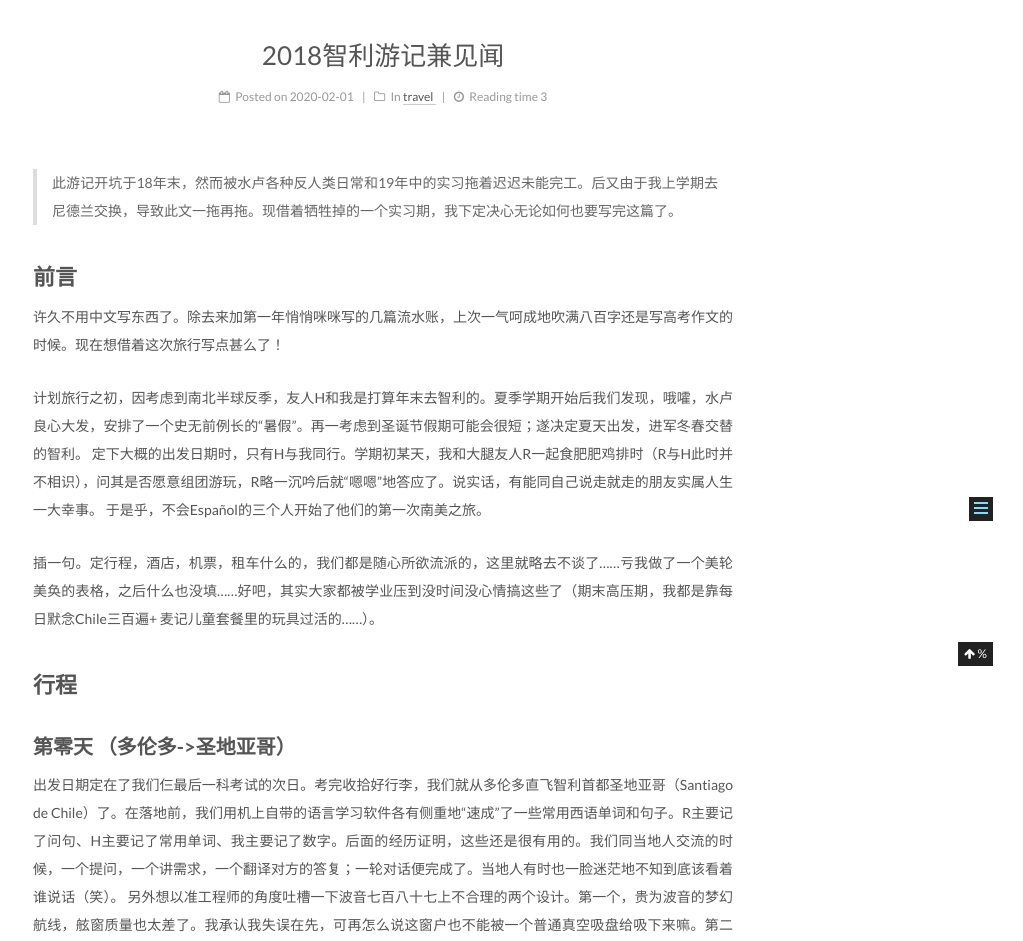
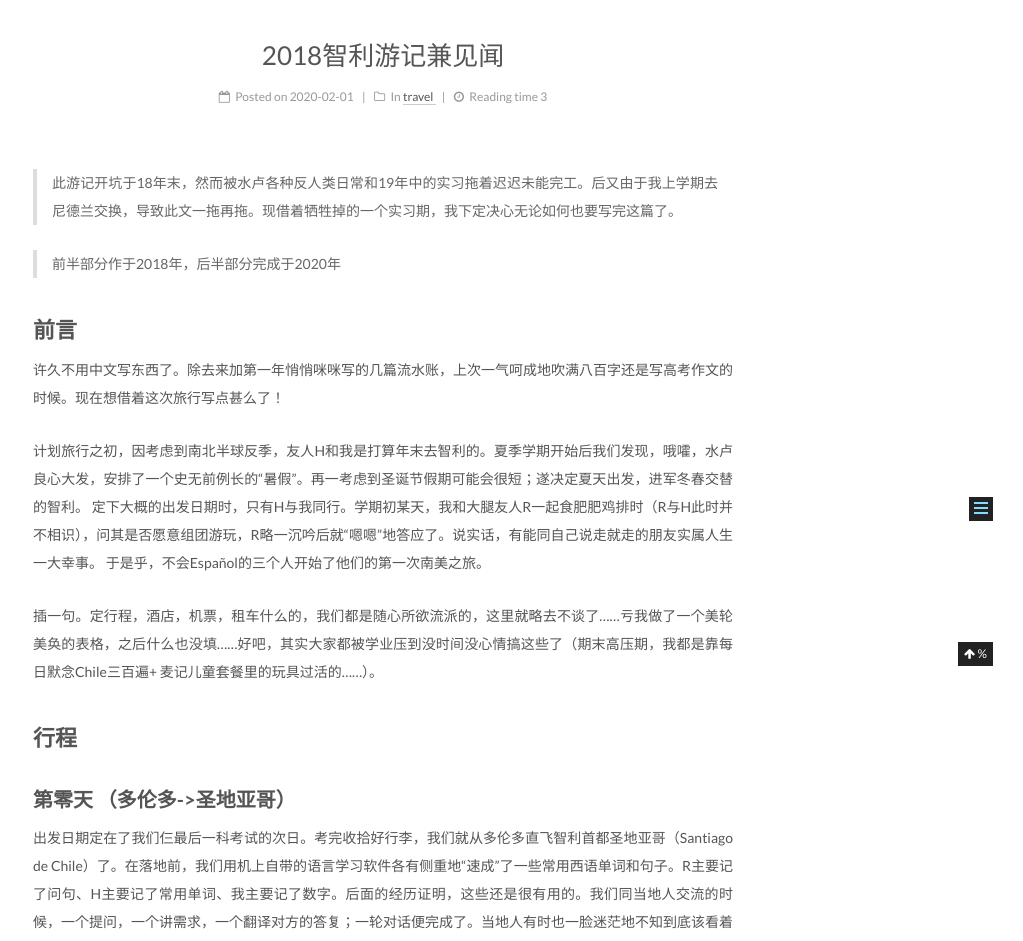
Before and after one commit to pwyq/blog, a Jekyll site: the page built from _posts/2020-02-01-Chile-travels.md, in a window 1280 px wide. Shown: the part 334-1275 px from the top of the page, without its empty margins (257-1280 px from the left). Built offline with Jekyll 4.4.1, drawn with Linux system fonts in a browser that asks for light colours.

Commit message:
Update 2020-02-01-Chile-travels.md

```diff
--- a/_posts/2020-02-01-Chile-travels.md
+++ b/_posts/2020-02-01-Chile-travels.md
@@ -12,7 +12,7 @@ tags:
 
 > 此游记开坑于18年末，然而被水卢各种反人类日常和19年中的实习拖着迟迟未能完工。后又由于我上学期去尼德兰交换，导致此文一拖再拖。现借着牺牲掉的一个实习期，我下定决心无论如何也要写完这篇了。
 
-
+> 前半部分作于2018年，后半部分完成于2020年
 
 ## 前言
 许久不用中文写东西了。除去来加第一年悄悄咪咪写的几篇流水账，上次一气呵成地吹满八百字还是写高考作文的时候。现在想借着这次旅行写点甚么了！
```
